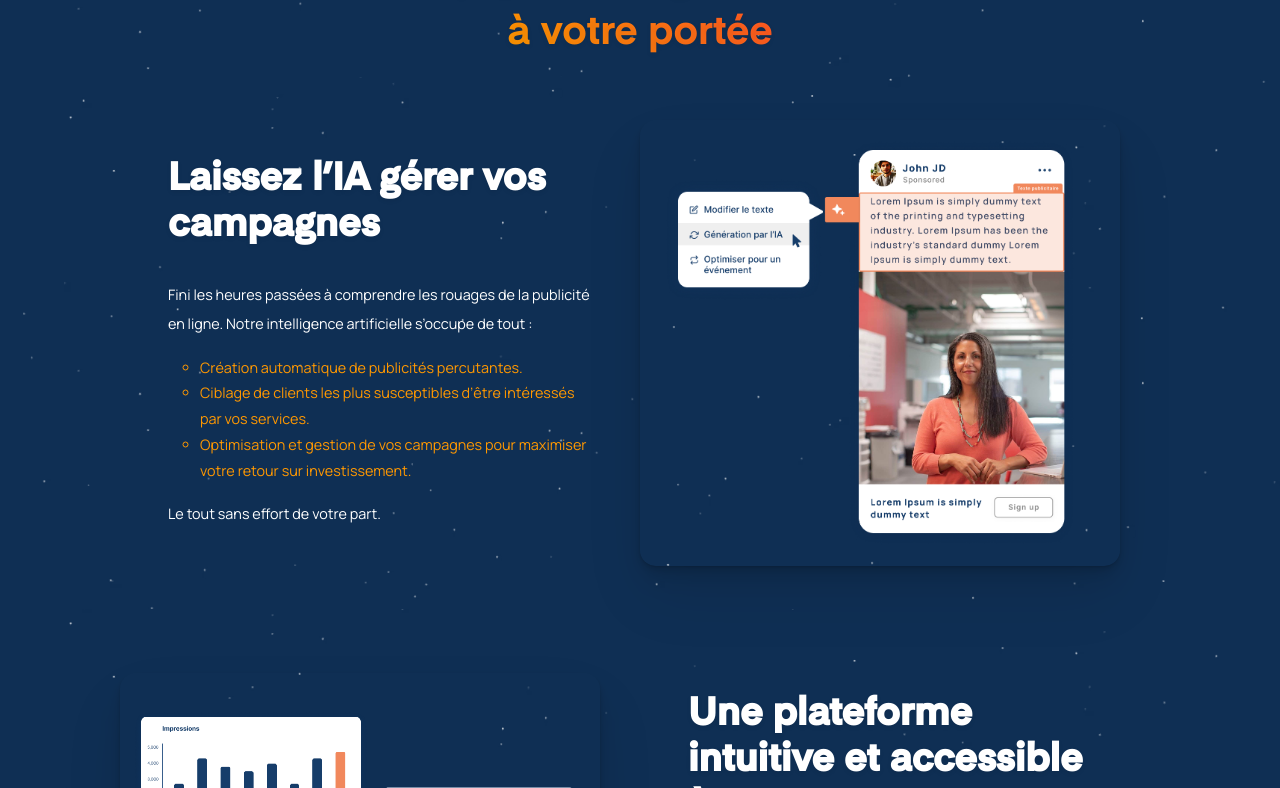
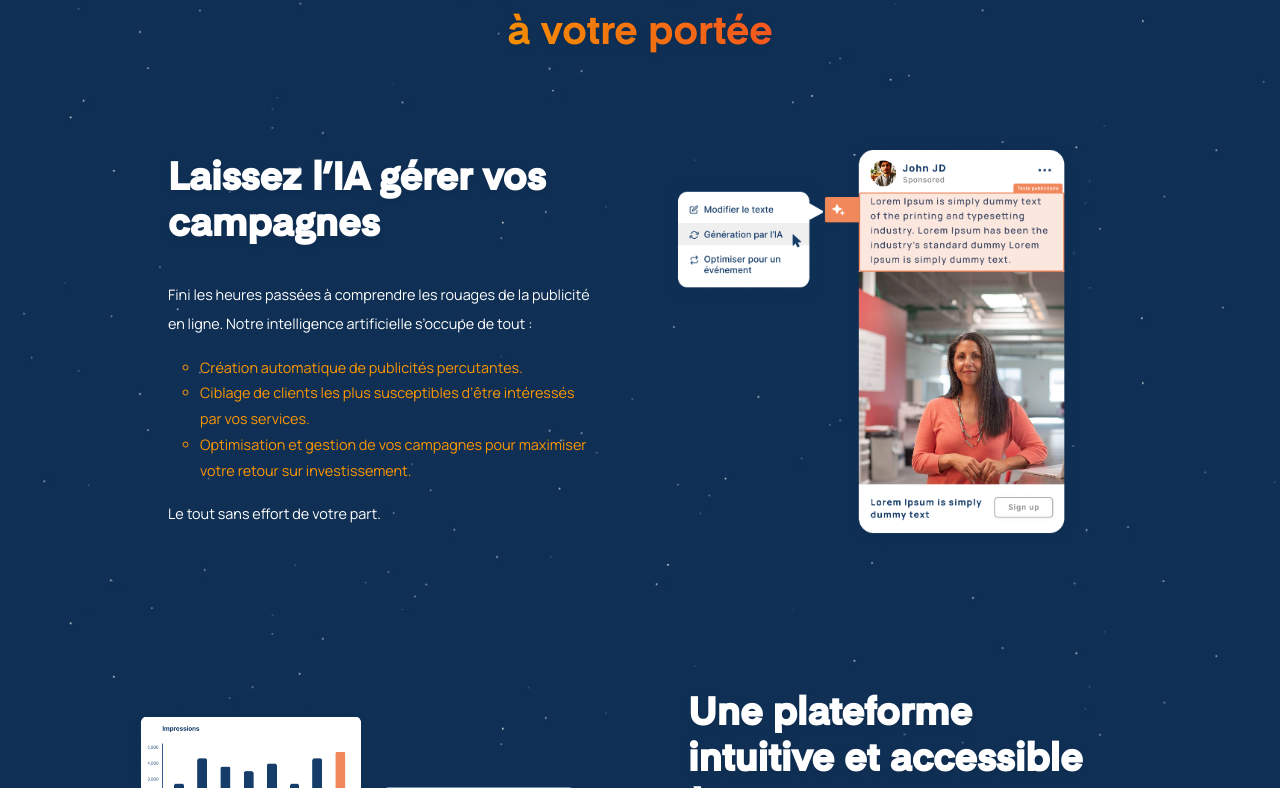
Before and after one commit to Yassine-SE/SfakesNetwork_LP, a React (Vite) app: page / in a window 1280 px wide. Shown: the part 1492-2280 px from the top of the page. Built offline with nearby package versions, Linux system fonts and the light colour scheme.

Commit message:
remove image shadow

```diff
--- a/src/style/Feature.scss
+++ b/src/style/Feature.scss
@@ -102,7 +102,7 @@
                .feature-image {
                     width: 30rem;
                     border-radius: 1rem;
-                    box-shadow: rgba(0, 0, 0, 0.07) 0px 1px 2px, rgba(0, 0, 0, 0.07) 0px 2px 4px, rgba(0, 0, 0, 0.07) 0px 4px 8px, rgba(0, 0, 0, 0.07) 0px 8px 16px, rgba(0, 0, 0, 0.07) 0px 16px 32px, rgba(0, 0, 0, 0.07) 0px 32px 64px;
+                    // box-shadow: rgba(0, 0, 0, 0.07) 0px 1px 2px, rgba(0, 0, 0, 0.07) 0px 2px 4px, rgba(0, 0, 0, 0.07) 0px 4px 8px, rgba(0, 0, 0, 0.07) 0px 8px 16px, rgba(0, 0, 0, 0.07) 0px 16px 32px, rgba(0, 0, 0, 0.07) 0px 32px 64px;
 
                     @media (max-width: 768px) {
                          width: 90%;
```
